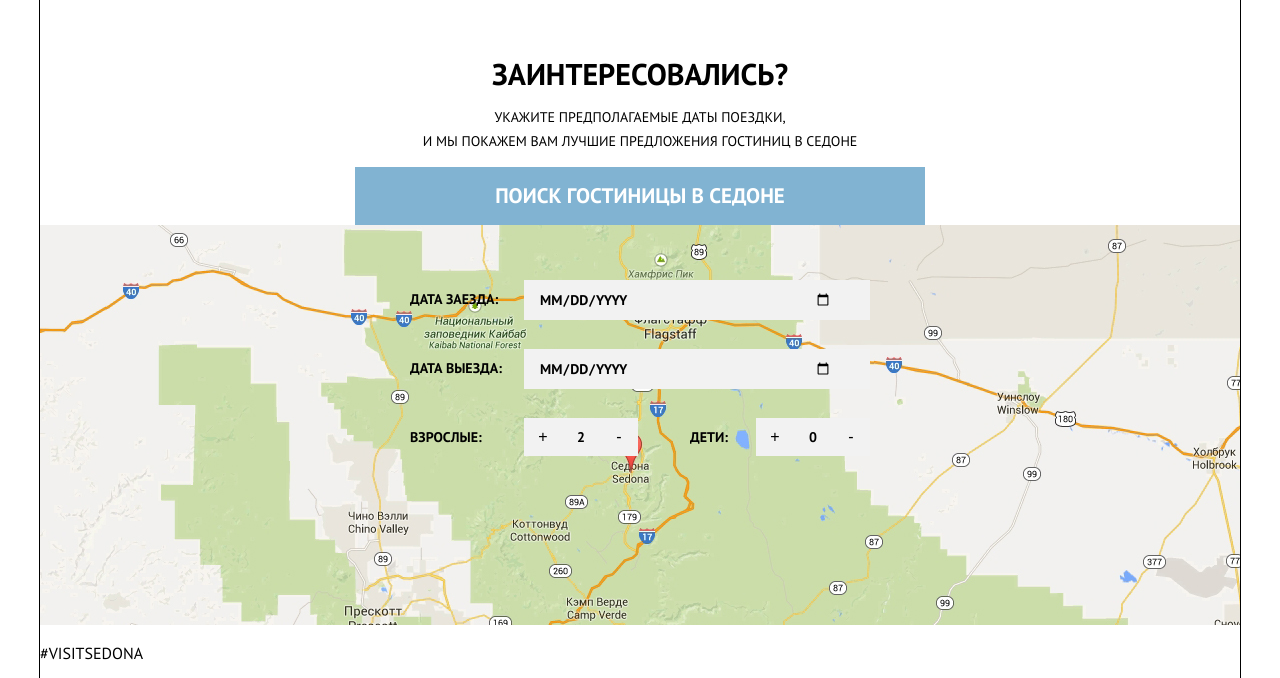
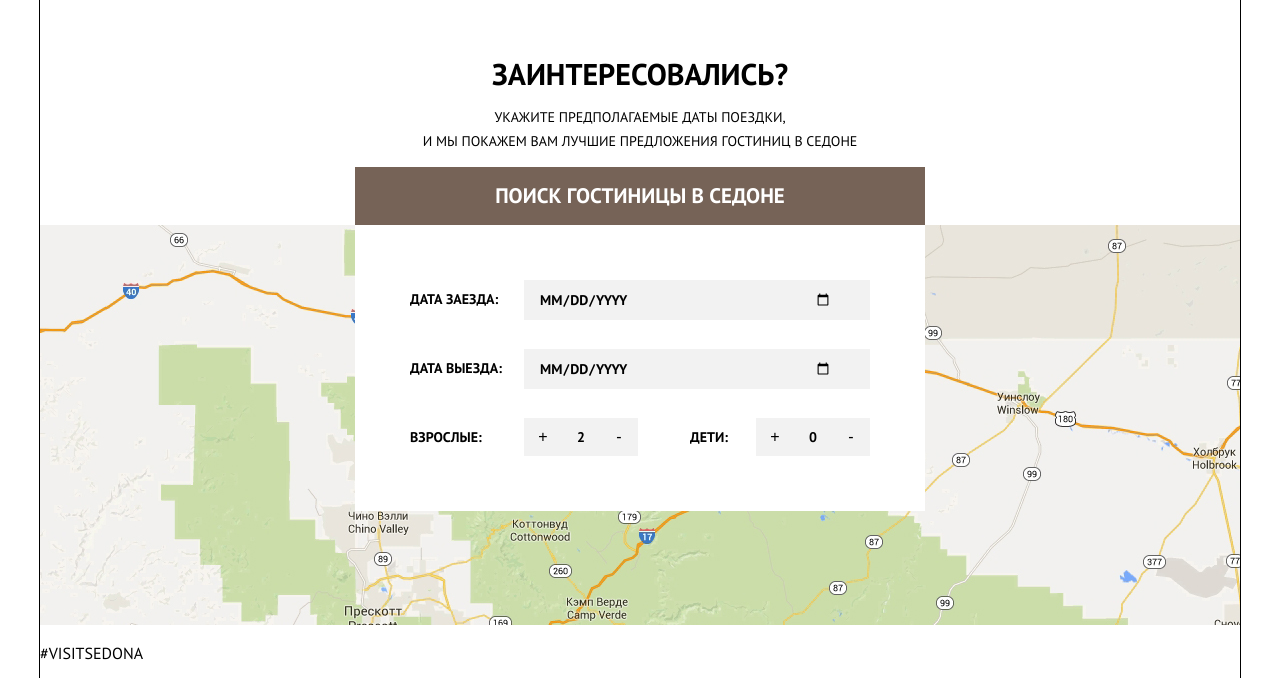
Before and after one commit to ricomen/sedona, a plain HTML site: page src/index.html in a window 1280 px wide. Shown: the part 1866-2544 px from the top of the page. Drawn offline with Linux system fonts and the light colour scheme.

Commit message:
search-form fix

```diff
--- a/src/less/blocks/buttons.less
+++ b/src/less/blocks/buttons.less
@@ -12,7 +12,6 @@
   &:hover {
       background-color: #d6494d;
   }
-
   &:active {
       box-shadow: inset 0 2px 2px #000;
   }
@@ -23,5 +22,9 @@
     font-weight: bold;
     padding-top: 17px;
     padding-bottom: 17px;
+    background-color: @brown-color;
+    :hover {
+      background-color: #fff;
+    }
   }
 }
--- a/src/less/blocks/search-form.less
+++ b/src/less/blocks/search-form.less
@@ -5,7 +5,8 @@
   margin-left: -285px;
   width: 460px;
   padding: 55px;
-
+  z-index: 10;
+  background-color: #fff;
   &__row {
     .clearfix();
     margin-bottom: 29px;
```
Also changed, not shown: src/css/style.css, src/less/blocks/map.less (line endings or trailing spaces).
